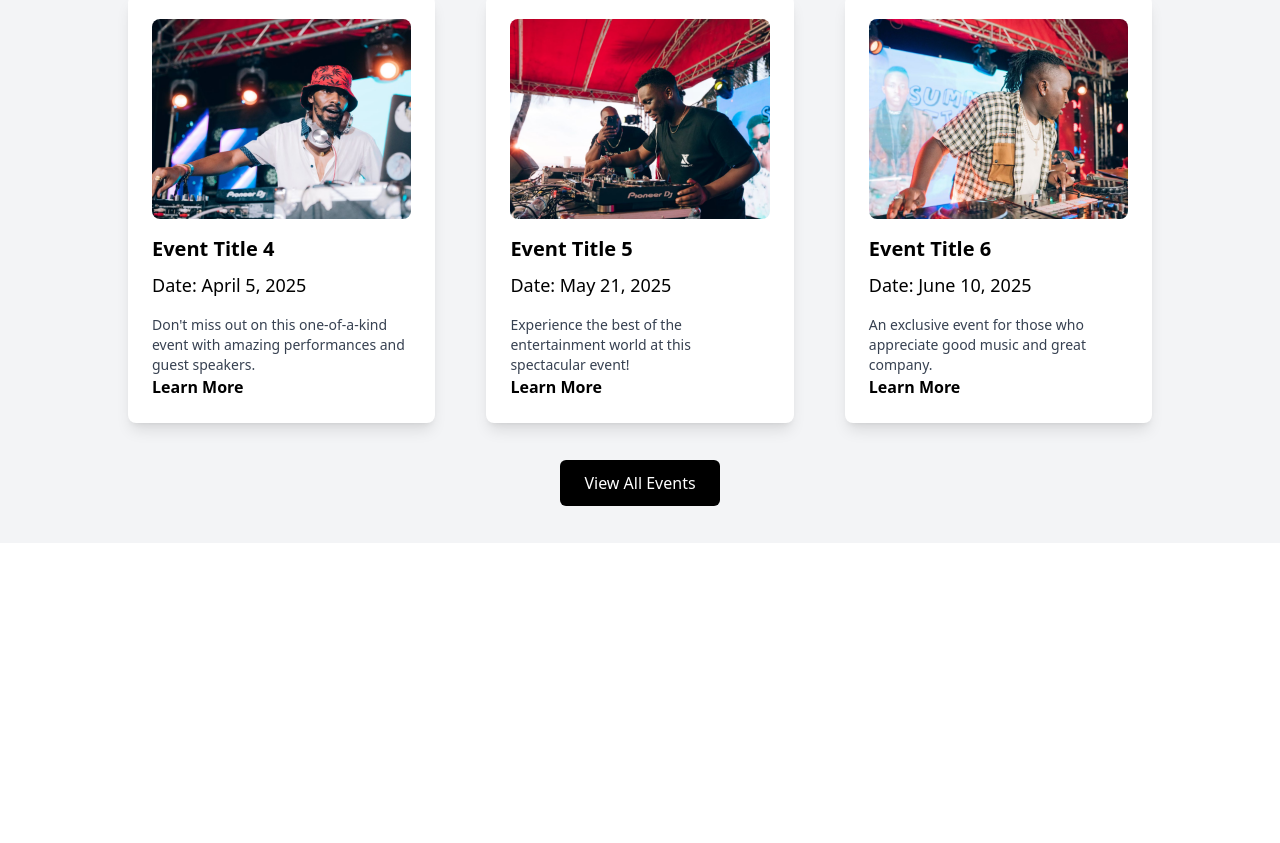
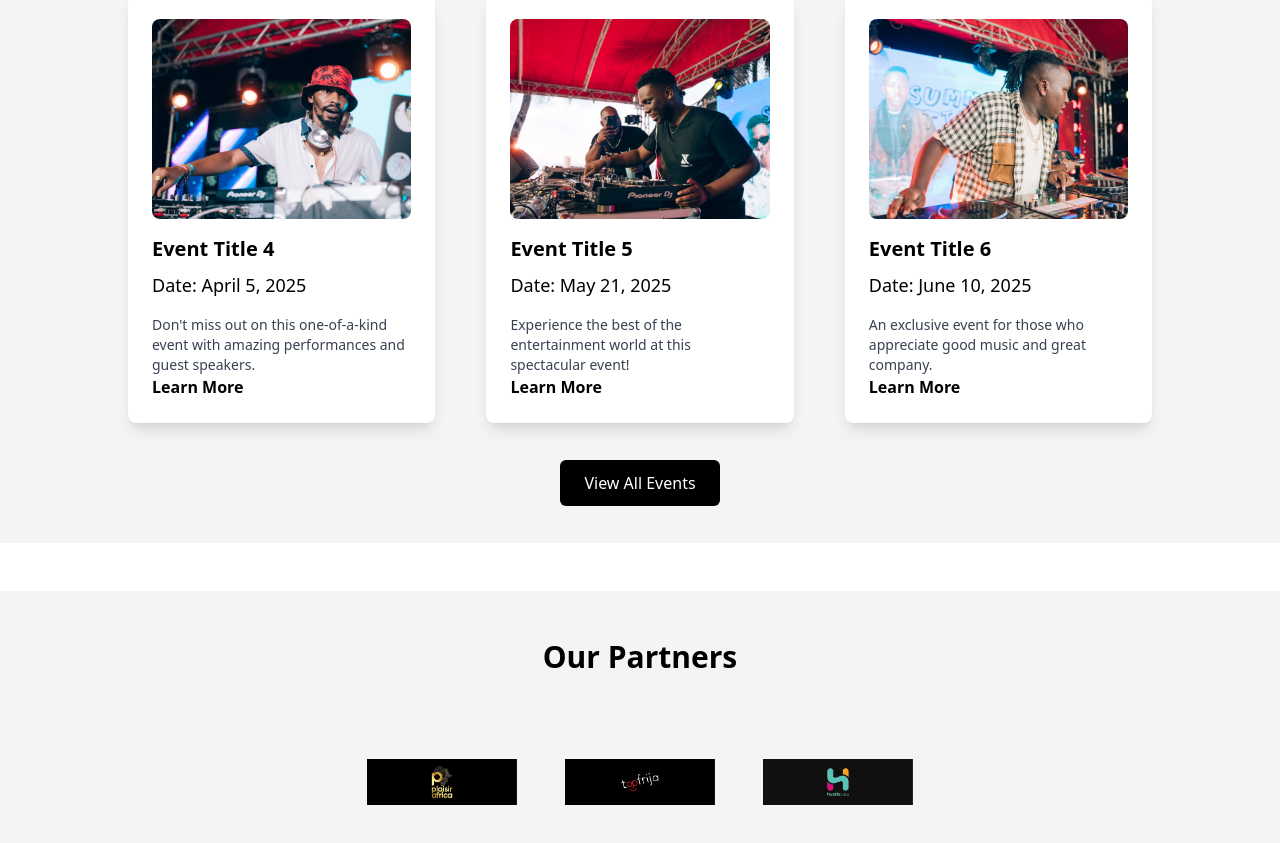
Before and after one commit to Mgridgelabs/Airbeat, a React (Vite) app in the folder airbeat/: page / in a window 1280 px wide. Shown: the part 2415-3258 px from the top of the page. Before the commit the page ends 2958 px from the top, so only its background shows below. Built offline with nearby package versions, Linux system fonts and the light colour scheme.

Commit message:
`Added Our Partners section to Home page with three sponsor images`

```diff
--- a/airbeat/src/pages/Home.jsx
+++ b/airbeat/src/pages/Home.jsx
@@ -9,6 +9,10 @@ import eventImage3 from '../assets/eventImage3.png';
 import eventImage4 from '../assets/eventImage4.png';
 import eventImage5 from '../assets/eventImage5.png';
 import eventImage6 from '../assets/eventImage6.png';
+import partnerImage1 from '../assets/sponsor1.png';
+import partnerImage2 from '../assets/sponsor2.png';
+import partnerImage3 from '../assets/sponsor3.png';
+
 
 function Home() {
     return (
@@ -169,7 +173,17 @@ function Home() {
                             View All Events
                         </a>
                     </div>
-
+                </div>
+            </div>
+            {/* Our Partners Section */}
+            <div className="w-full py-12 bg-gray-100 mt-12">
+                <div className="w-[80%] mx-auto text-center">
+                    <h2 className="text-3xl font-semibold mb-8">Our Partners</h2>
+                    <div className="flex justify-center gap-12">
+                        <img src={partnerImage1} alt="Partner 1" className="w-[150px] h-[150px] object-contain" />
+                        <img src={partnerImage2} alt="Partner 2" className="w-[150px] h-[150px] object-contain" />
+                        <img src={partnerImage3} alt="Partner 3" className="w-[150px] h-[150px] object-contain" />
+                    </div>
                 </div>
             </div>
         </div>
```
